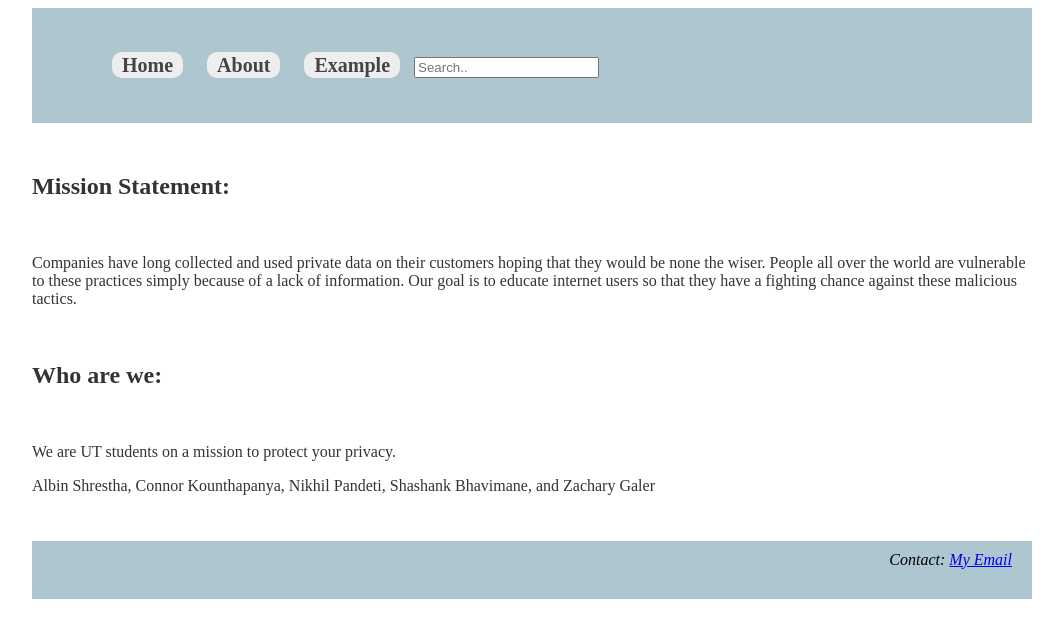
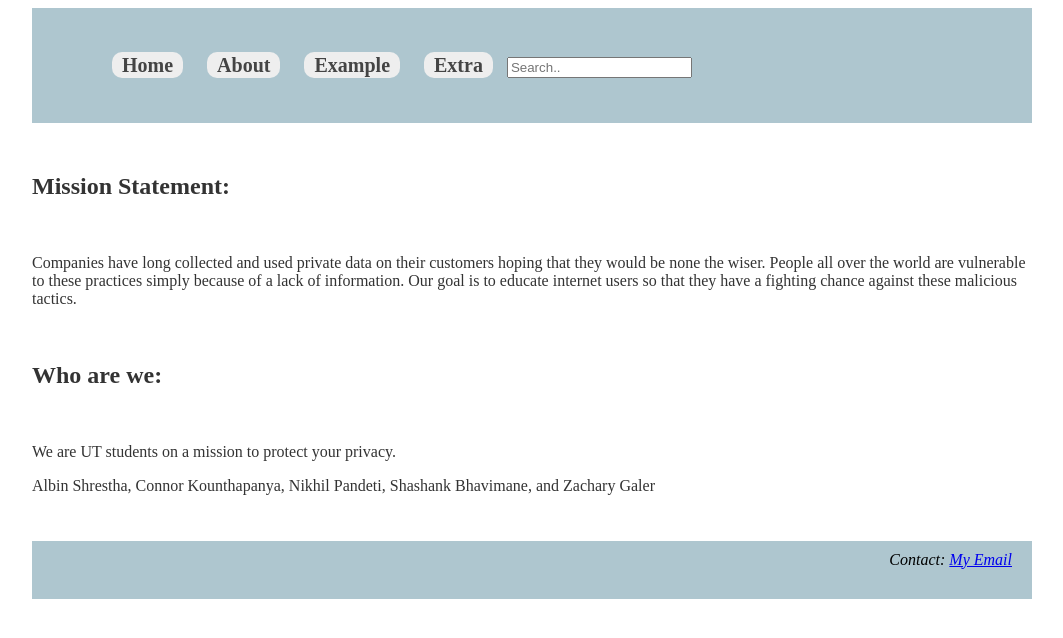
Before and after one commit to Albisourous/projectprivacy, a plain HTML site: page about.html in a window 1280 px wide. Shown: the whole page, without its empty margins (108-1171 px from the left). Drawn offline with Linux system fonts and the light colour scheme.

Commit message:
Update about.html

```diff
--- a/about.html
+++ b/about.html
@@ -12,6 +12,7 @@
             <li><a href="index.html">Home</a></li>
             <li><a href="about.html">About</a></li>
             <li><a href="example.html">Example</a></li>
+            <li><a href="misc.html">Extra</a></li>
             <input type="text" placeholder="Search..">
         </ul>
     </nav>
```
